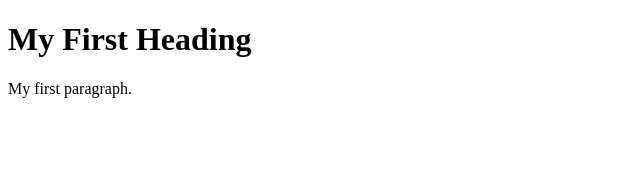
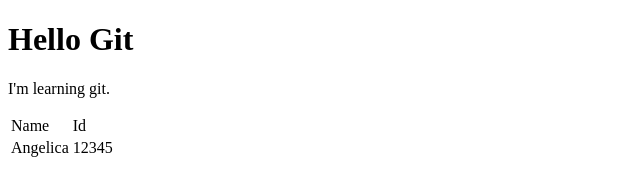
Before and after one commit to avictori/learnyougit, a plain HTML site: page index.html in a window 1280 px wide. Shown: the whole page, without its empty margins (0-640 px from the left). Drawn offline with Linux system fonts and the light colour scheme.

Commit message:
add table

```diff
--- a/index.html
+++ b/index.html
@@ -1,10 +1,32 @@
 <!DOCTYPE html>
 <html>
   <head>
-    <title>Page Title</title>
+    <title>Learn you Git</title>
   </head>
   <body>
-    <h1>My First Heading</h1>
-    <p>My first paragraph.</p>
+    <h1>Hello Git</h1>
+    <p>I'm learning git.</p>
+    <table>
+      <thead>
+        <tr>
+          <td>
+            Name
+          </td>
+          <td>
+            Id
+          </td>
+        </tr>
+      </thead>
+      <tbody>
+        <tr>
+          <td>
+             Angelica
+          </td>
+          <td>
+            12345
+          </td>
+        </tr>
+      </tbody>
+    </table>
   </body>
 </html>
```
